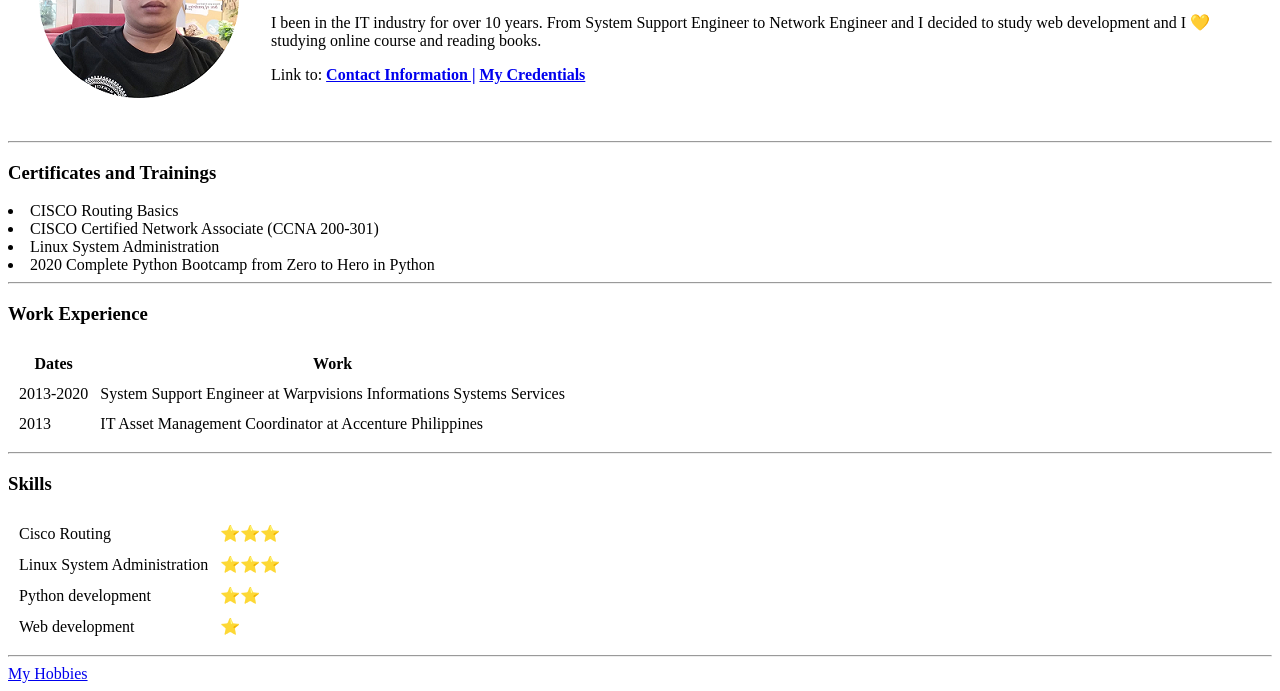
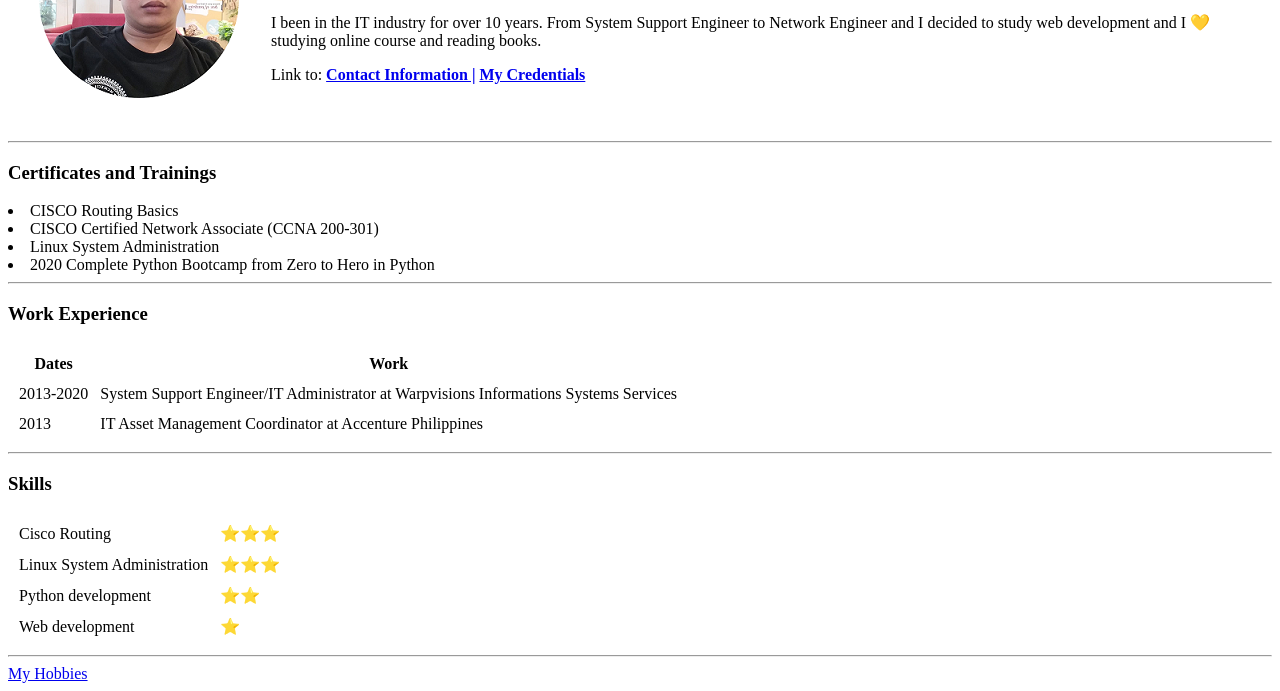
Before and after one commit to zyner29/cv, a plain HTML site: page index.html in a window 1280 px wide. Shown: the part 141-832 px from the top of the page. Drawn offline with Linux system fonts and the light colour scheme.

Commit message:
Add files via upload

```diff
--- a/index.html
+++ b/index.html
@@ -38,7 +38,7 @@
     <tbody>
       <tr>
         <td>2013-2020</td>
-        <td>System Support Engineer at Warpvisions Informations Systems Services</td>
+        <td>System Support Engineer/IT Administrator at Warpvisions Informations Systems Services</td>
       </tr>
       <tr>
         <td>2013</td>
```
